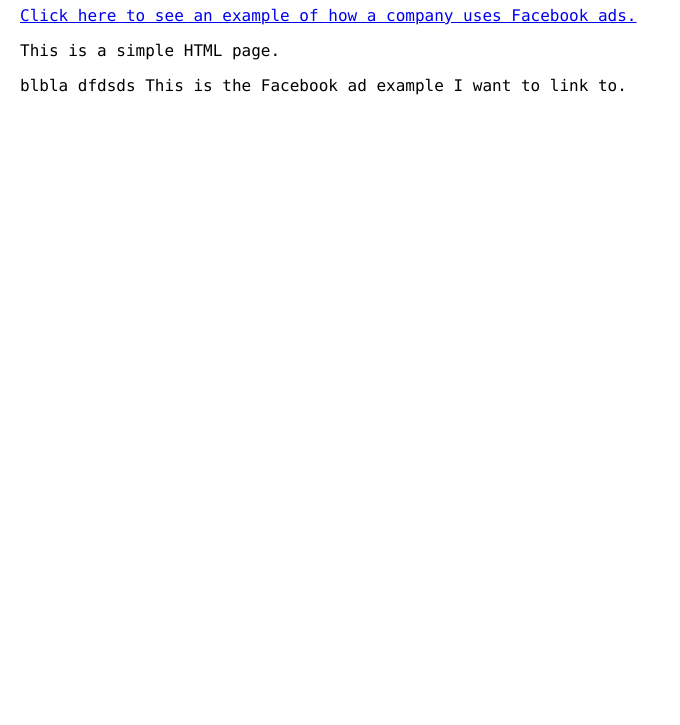
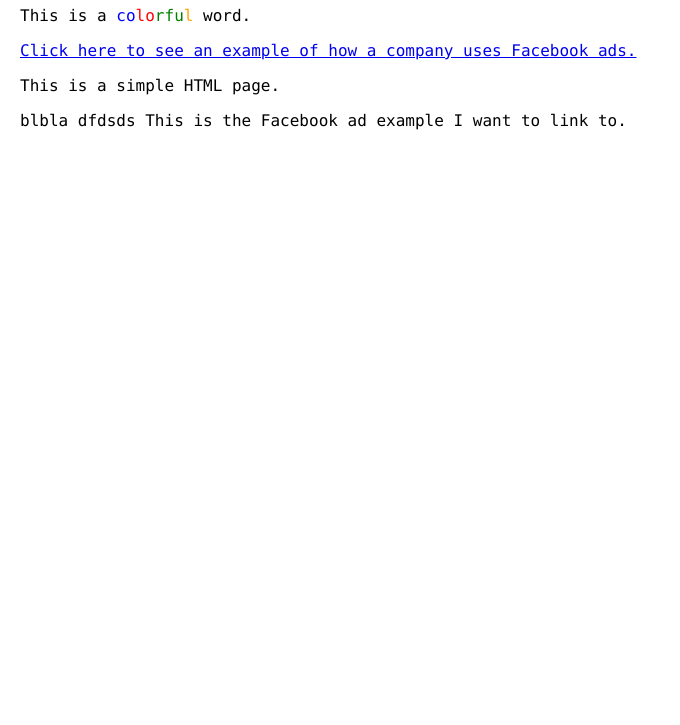
Before and after one commit to coenek/covelo, a plain HTML site: page index.html in a window 1280 px wide. Shown: the part 75-800 px from the top of the page, without its empty margins (0-680 px from the left). Drawn offline with Linux system fonts and the light colour scheme.

Commit message:
Update index.html

```diff
--- a/index.html
+++ b/index.html
@@ -18,6 +18,7 @@
 <body>
 
     <h1>Covelo</h1>
+    <p>This is a <span style="color: blue;">co</span><span style="color: red;">lo</span><span style="color: green;">rfu</span><span style="color: orange;">l</span> word.</p>
     <a rel="noopener" target="_blank" href="#facebook_ads_example">Click here to see an example of how a company uses Facebook ads.</a>
 
 
```
